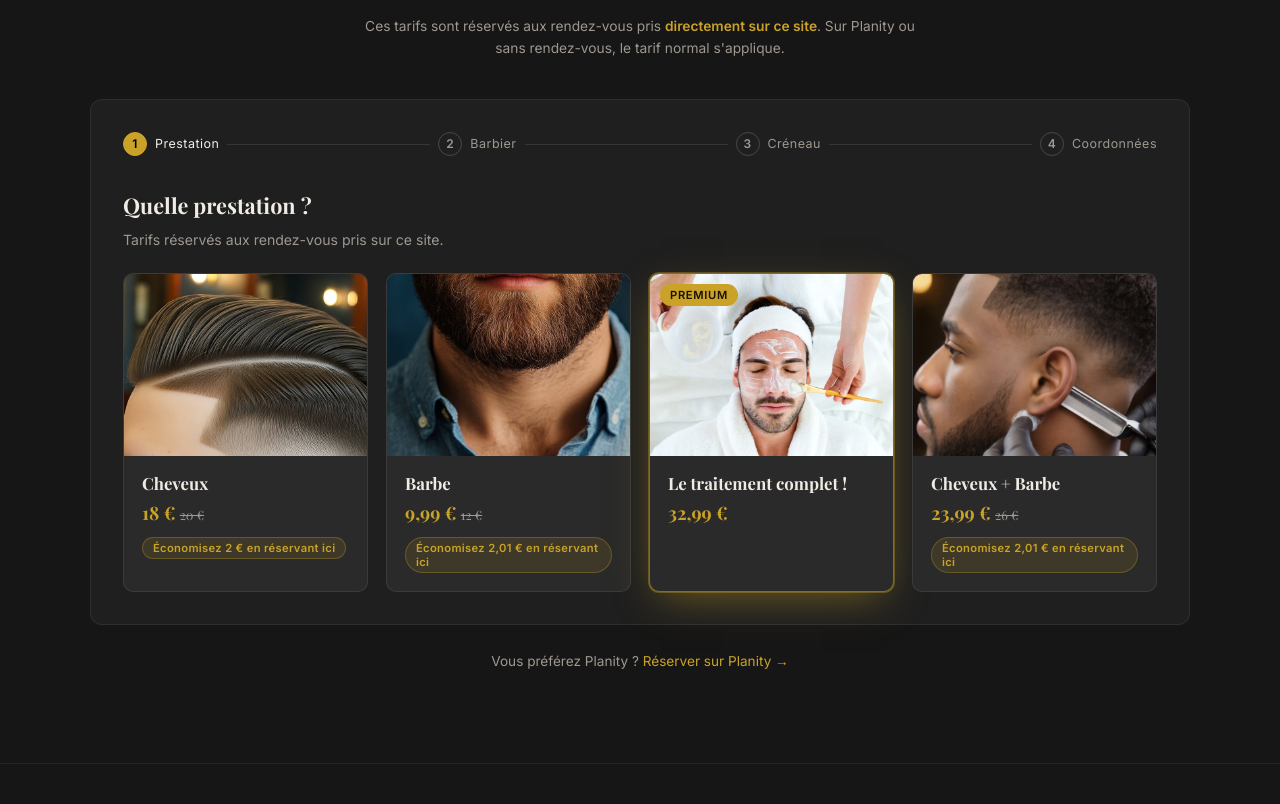
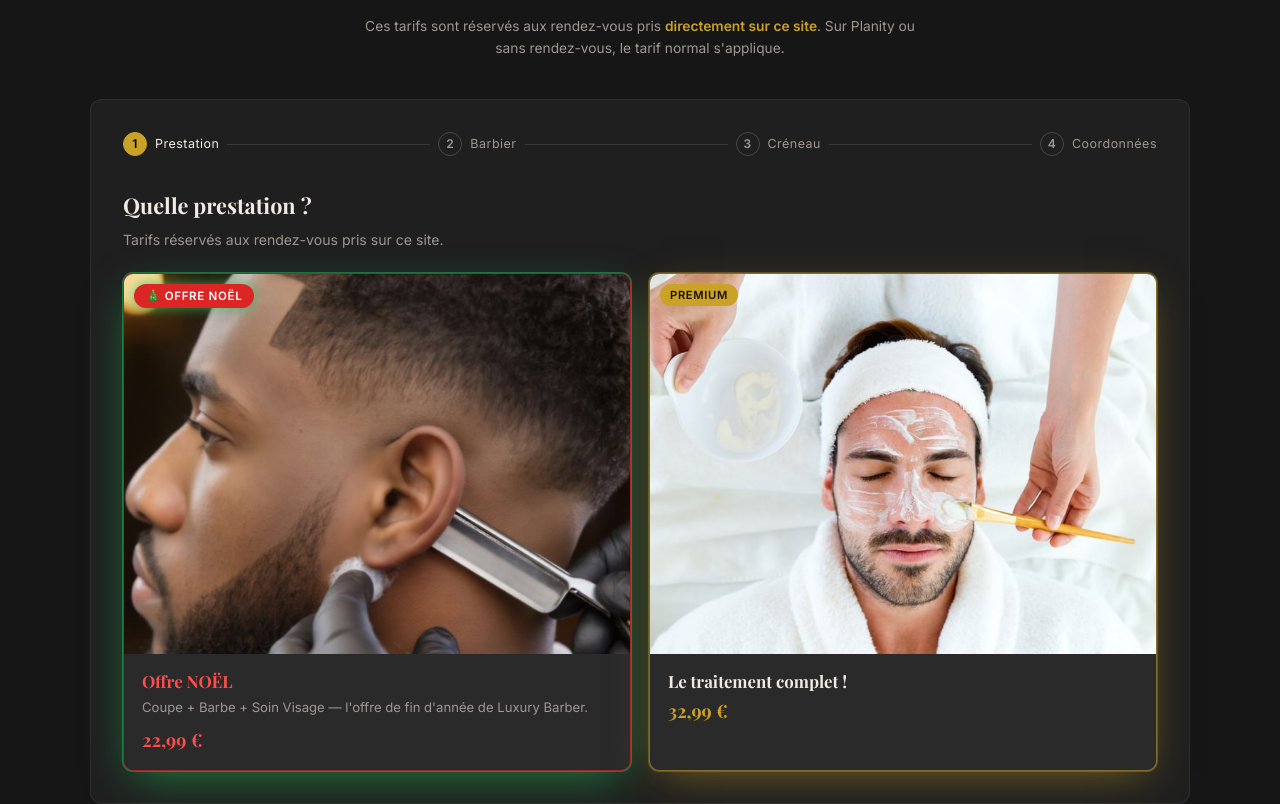
Before and after one commit to zalazil-maker/shopbar, a plain HTML site: page public/index.html in a window 1280 px wide. Shown: the part 1111-1915 px from the top of the page. Drawn offline with nearby package versions, Linux system fonts and the light colour scheme; no server answers.

Commit message:
Offre NOËL promo card: Coupe + Barbe + Soin Visage at 22,99 €
Adds a dedicated Noël card pinned first in the booking chooser, with
the shop's red title and a pulsing green halo so it reads as the promo
of the season. Falls back gracefully to a two-column grid now that the
chooser carries just the Noël offer and Le traitement complet !.

Also updates the FALLBACK / IMAGES / SERVICE_ORDER maps to match the
new service lineup and auto-fits the opt grid so the cards grow to the
row width whether the shop runs two bundles or the full menu.

Co-Authored-By: Claude Opus 4.7 <noreply@anthropic.com>
Claude-Session: https://claude.ai/code/session_01Tc5j7dRDe2TEvhNmxuFM9W

```diff
--- a/public/index.html
+++ b/public/index.html
@@ -1130,10 +1130,11 @@
       gap: 12px;
     }
 
-    /* Prestation chooser is the widest of the four steps — give the four
-       photo cards their own denser grid so they hold one row on desktop. */
+    /* Prestation chooser is the widest of the four steps — auto-fit so
+       the cards grow to fill the row whether the shop is offering two
+       bundles (Noël + Premium) or the full standalone menu. */
     .opt-grid-services {
-      grid-template-columns: repeat(4, 1fr);
+      grid-template-columns: repeat(auto-fit, minmax(260px, 1fr));
       gap: 18px;
     }
     @media (max-width: 900px) {
@@ -1188,6 +1189,55 @@
       padding: 4px 10px;
       border-radius: 100px;
       z-index: 1;
+    }
+
+    /* Christmas-promo card — red accents inside, a pulsing green halo
+       outside. Pairs with the opt-noel-badge pill up top. Pulled from
+       the same shape as .opt-featured so the two can sit side by side. */
+    .opt.opt-noel {
+      border-color: rgba(220,38,38,0.65);
+      box-shadow: 0 0 0 1px rgba(34,197,94,0.45),
+                  0 14px 44px -10px rgba(34,197,94,0.55);
+      animation: noel-pulse 2.4s ease-in-out infinite;
+    }
+    .opt.opt-noel:hover {
+      border-color: rgb(220,38,38);
+      box-shadow: 0 0 0 1px rgba(34,197,94,0.7),
+                  0 18px 52px -8px rgba(34,197,94,0.8);
+    }
+    .opt.opt-noel.selected {
+      background: rgba(220,38,38,0.1);
+    }
+    .opt.opt-noel .opt-name,
+    .opt.opt-noel .opt-price {
+      color: #ff4d4d;
+    }
+    .opt-noel-badge {
+      position: absolute;
+      top: 10px;
+      left: 10px;
+      background: #dc2626;
+      color: #fff;
+      font-size: 0.72rem;
+      font-weight: 800;
+      letter-spacing: 0.06em;
+      text-transform: uppercase;
+      padding: 5px 12px;
+      border-radius: 100px;
+      box-shadow: 0 0 12px rgba(34,197,94,0.75);
+      z-index: 2;
+      display: inline-flex;
+      align-items: center;
+      gap: 6px;
+    }
+    @keyframes noel-pulse {
+      0%, 100% { box-shadow: 0 0 0 1px rgba(34,197,94,0.45),
+                             0 14px 44px -10px rgba(34,197,94,0.55); }
+      50%      { box-shadow: 0 0 0 1px rgba(34,197,94,0.75),
+                             0 18px 56px -8px  rgba(34,197,94,0.85); }
+    }
+    @media (prefers-reduced-motion: reduce) {
+      .opt.opt-noel { animation: none; }
     }
 
     /* Small hero photo on each prestation button — same image the tarif card
@@ -1913,9 +1963,8 @@
     var FALLBACK = {
       barbers: ["Momo", "Amine"],
       services: {
-        cheveux: { label: "Cheveux", price: 18.0, planity: 20.0, duration: 30, image: "/cuts/classique.jpg" },
-        barbe: { label: "Barbe", price: 9.99, planity: 12.0, duration: 30, image: "/cuts/barbe.jpg" },
-        both: { label: "Cheveux + Barbe", price: 23.99, planity: 26.0, duration: 30, image: "/cuts/taper.jpg" },
+        noel: { label: "Offre NOËL", price: 22.99, planity: null, duration: 60, image: "/cuts/taper.jpg",
+          desc: "Coupe + Barbe + Soin Visage — l'offre de fin d'année de Luxury Barber." },
         traitement_complet: { label: "Le traitement complet !", price: 32.99, planity: null, duration: 60, image: "/tarifs/traitement.jpg" }
       },
       slotMinutes: 30,
@@ -1926,12 +1975,10 @@
     // Fallback photos for tarif cards and the booking-flow chooser when a
     // service row from the API doesn't carry its own `image`.
     var IMAGES = {
-      cheveux: "/cuts/classique.jpg",
-      barbe: "/cuts/barbe.jpg",
-      both: "/cuts/taper.jpg",
+      noel: "/cuts/taper.jpg",
       traitement_complet: "/tarifs/traitement.jpg",
     };
-    var ICONS = { cheveux: "ico-ciseaux", barbe: "ico-rasoir", both: "ico-poteau", traitement_complet: "ico-poteau" };
+    var ICONS = { noel: "ico-poteau", traitement_complet: "ico-poteau" };
     var DAYS = ["dim", "lun", "mar", "mer", "jeu", "ven", "sam"];
     var MONTHS = ["janv", "févr", "mars", "avr", "mai", "juin", "juil", "août", "sept", "oct", "nov", "déc"];
 
@@ -2036,12 +2083,12 @@
       return rows + "</div>";
     }
 
-    // Fixed display order — Le traitement complet sits between Barbe and
-    // Cheveux + Barbe so the premium upsell reads as the middle option on
-    // a 4-column row. Any service the API returns that isn't in this list
-    // falls to the end in its natural order.
-    var SERVICE_ORDER = ["cheveux", "barbe", "traitement_complet", "both"];
+    // Fixed display order — the Noël promo is pinned first, the premium
+    // treatment is second. Any service the API returns that isn't in this
+    // list falls to the end in its natural order.
+    var SERVICE_ORDER = ["noel", "traitement_complet"];
     var FEATURED = { traitement_complet: true };
+    var NOEL = { noel: true };
 
     function orderedServiceKeys() {
       var keys = Object.keys(st.config.services);
@@ -2059,8 +2106,11 @@
         var s = st.config.services[key];
         var img = s.image || IMAGES[key] || "/cuts/classique.jpg";
         var save = s.planity ? Math.round((s.planity - s.price) * 100) / 100 : 0;
-        var classes = "opt" + (st.service === key ? " selected" : "") + (FEATURED[key] ? " opt-featured" : "");
+        var classes = "opt" + (st.service === key ? " selected" : "") +
+          (FEATURED[key] ? " opt-featured" : "") +
+          (NOEL[key] ? " opt-noel" : "");
         out += '<button class="' + classes + '" data-service="' + esc(key) + '">' +
+          (NOEL[key] ? '<span class="opt-noel-badge">🎄 Offre Noël</span>' : "") +
           (FEATURED[key] ? '<span class="opt-featured-badge">Premium</span>' : "") +
           '<img class="opt-photo" src="' + esc(img) + '" alt="' + esc(s.label) + '" loading="lazy">' +
           '<span class="opt-body">' +
```
